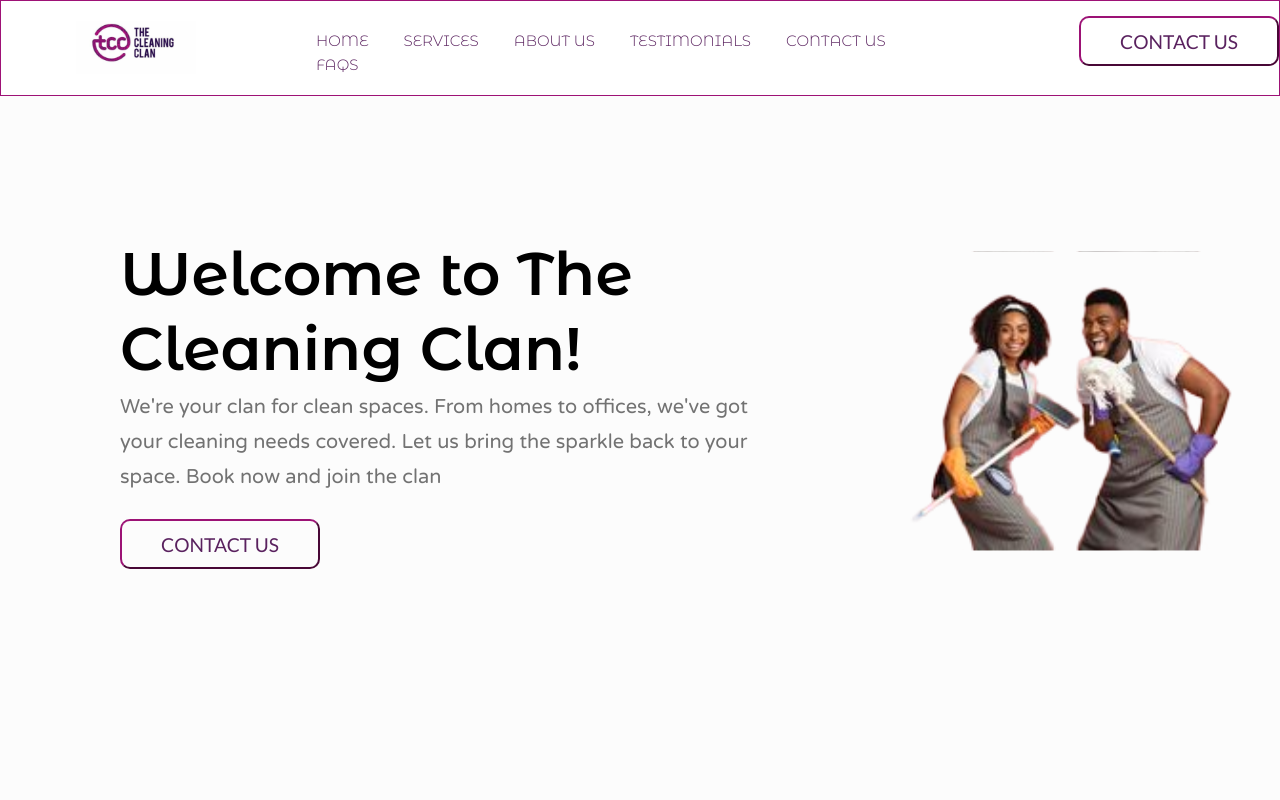
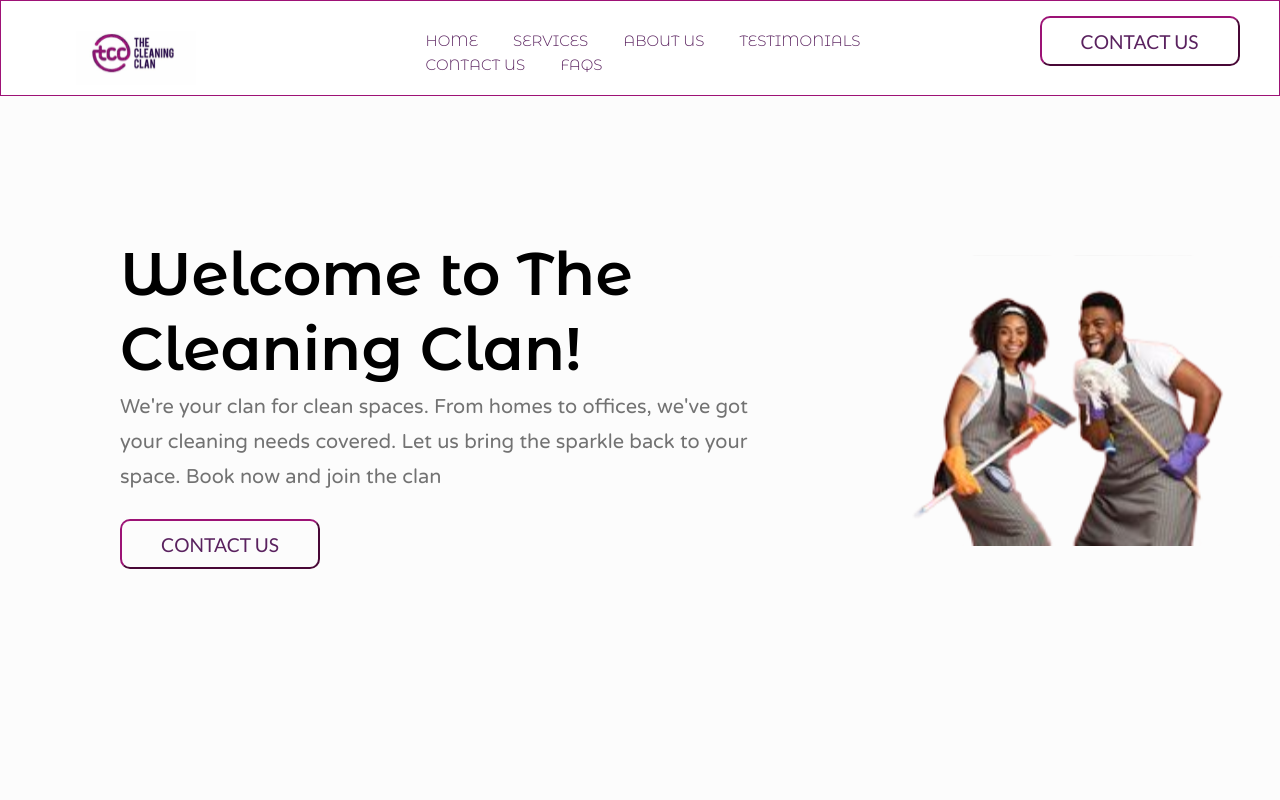
Before and after one commit to eniolaSamuel/CleaningClanProductPage, a React (Create React App) app: page / in a window 1280 px wide. Shown: the top 800 px of the page. Built offline with nearby package versions, Linux system fonts and the light colour scheme; a web font is replaced by a local one.

Commit message:
cc-update

```diff
--- a/src/styles/HomePage.css
+++ b/src/styles/HomePage.css
@@ -18,6 +18,7 @@
     margin-top: 100px;
     margin-left: 120px;
     margin-right: 70px;
+    width: 60%;
 
 }
 
@@ -66,10 +67,11 @@
 
 .side-image{
     margin-top: 80px;
+    width: 40%;
 
 }
 
 .side-image img{
-    width: 450px;
+    width: 100%;
     height: 450px;
 }
--- a/src/styles/NavBar.css
+++ b/src/styles/NavBar.css
@@ -2,6 +2,12 @@
     display: flex;
     border: 1px solid #9e1276;
     margin: auto;
+}
+
+.tcc-logo-frame{
+    display: flex;
+    width: 25%;
+    align-items: center;
 }
 .tcc-logo-frame img{
     margin-left: 75px;
@@ -17,6 +23,7 @@
     margin-top: 15px;
     margin-bottom: 5px;
     margin-left: 40px;
+    width: 50%;
 }
 
 .tcc-nav-link{
@@ -89,6 +96,10 @@
     transform-origin:left;
     transform:scaleX(1);
 }
+
+.tcc-contact-button-frame{
+    width: 25%;
+}
 .tcc-contact-button{
     color:#5a225f;
     border-color: #9C1275;
--- a/src/views/HomePage.jsx
+++ b/src/views/HomePage.jsx
@@ -19,7 +19,6 @@ const HomePage = () =>{
             <div className="side-image">
                 <img src={CLEANINGPERSONS} alt={CLEANINGPERSONS}/>
             </div>
-
         </div>
     )
 }
--- a/src/views/NavBar.jsx
+++ b/src/views/NavBar.jsx
@@ -44,7 +44,7 @@ const NavBar =() =>{
                     ))}
                 </ul>
             </div>
-            <div>
+            <div className="tcc-contact-button-frame">
                 <button className="tcc-contact-button">
                     CONTACT US
                 </button>
```
Also changed, not shown: src/assets/svg/serviceBackgound.svg.
